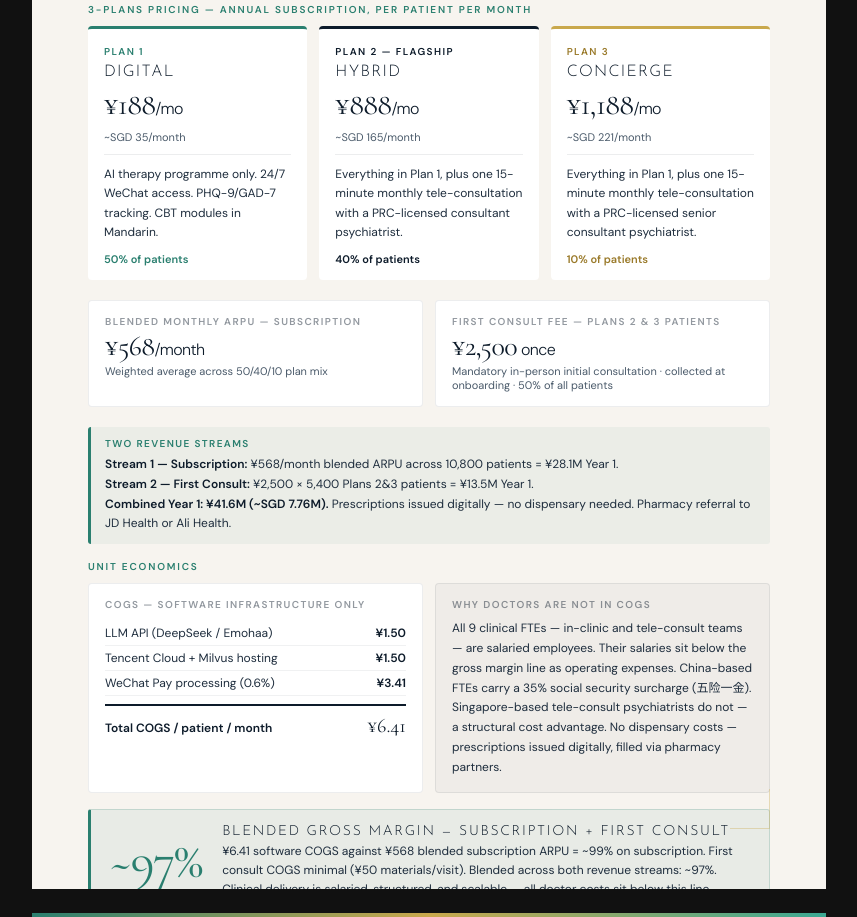
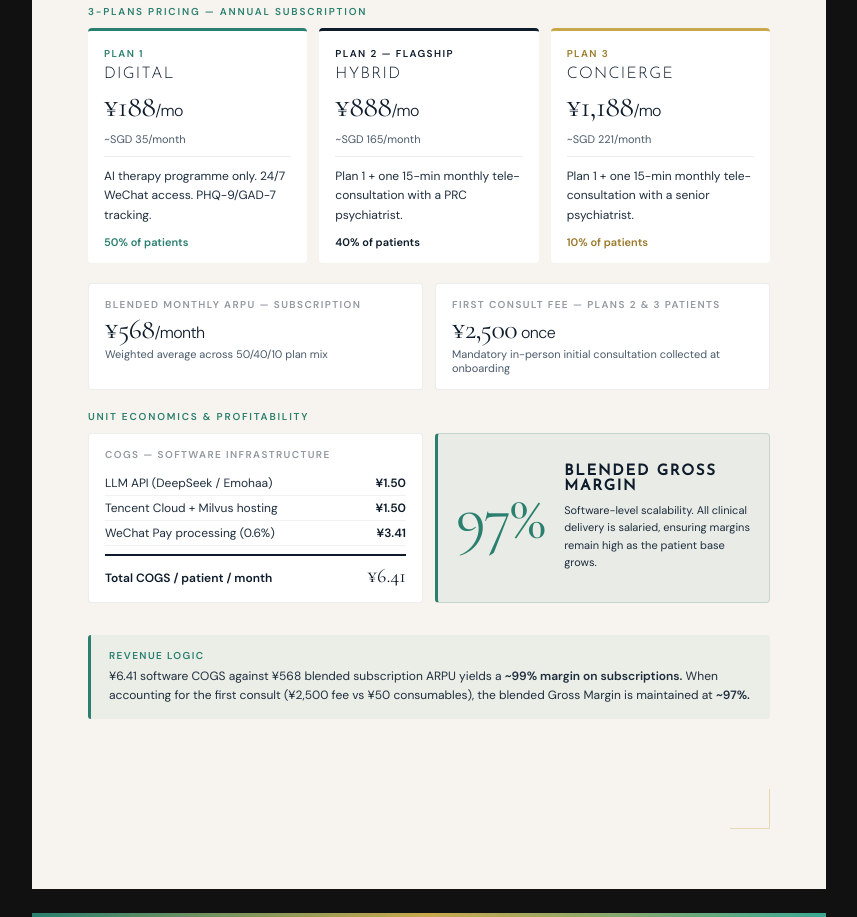
Before and after one commit to promiseshealthcare/promises-ai-pitch-deck, a plain HTML site: page index.html in a window 1280 px wide. Shown: the part 7140-8057 px from the top of the page, without its empty margins (211-1068 px from the left). Drawn offline with nearby package versions, Linux system fonts and the light colour scheme.

Commit message:
Update index.html

```diff
--- a/index.html
+++ b/index.html
@@ -2804,17 +2804,15 @@ html, body {
   <div class="slide-title">Software-Grade Margin<br><span>on a Clinical Service</span></div>
   <div class="slide-divider"></div>
 
-  <!-- 3-Plans Pricing Table -->
-  <div class="bm-section-label">3-Plans Pricing — Annual Subscription, per Patient per Month</div>
+  <div class="bm-section-label">3-Plans Pricing — Annual Subscription</div>
   <div class="bm-plans">
-
     <div class="bm-plan bm-plan-1">
       <div class="bm-plan-tag">Plan 1</div>
       <div class="bm-plan-name">Digital</div>
       <div class="bm-plan-price">¥188<span style="font-size:16px;font-family:var(--sans);font-weight:300;">/mo</span></div>
       <div class="bm-plan-price-sub">~SGD 35/month</div>
       <div class="bm-plan-rule"></div>
-      <div class="bm-plan-includes">AI therapy programme only. 24/7 WeChat access. PHQ-9/GAD-7 tracking. CBT modules in Mandarin.</div>
+      <div class="bm-plan-includes">AI therapy programme only. 24/7 WeChat access. PHQ-9/GAD-7 tracking.</div>
       <div class="bm-plan-mix">50% of patients</div>
     </div>
 
@@ -2824,7 +2822,7 @@ html, body {
       <div class="bm-plan-price">¥888<span style="font-size:16px;font-family:var(--sans);font-weight:300;">/mo</span></div>
       <div class="bm-plan-price-sub">~SGD 165/month</div>
       <div class="bm-plan-rule"></div>
-      <div class="bm-plan-includes">Everything in Plan 1, plus one 15-minute monthly tele-consultation with a PRC-licensed consultant psychiatrist.</div>
+      <div class="bm-plan-includes">Plan 1 + one 15-min monthly tele-consultation with a PRC psychiatrist.</div>
       <div class="bm-plan-mix">40% of patients</div>
     </div>
 
@@ -2834,13 +2832,11 @@ html, body {
       <div class="bm-plan-price">¥1,188<span style="font-size:16px;font-family:var(--sans);font-weight:300;">/mo</span></div>
       <div class="bm-plan-price-sub">~SGD 221/month</div>
       <div class="bm-plan-rule"></div>
-      <div class="bm-plan-includes">Everything in Plan 1, plus one 15-minute monthly tele-consultation with a PRC-licensed senior consultant psychiatrist.</div>
+      <div class="bm-plan-includes">Plan 1 + one 15-min monthly tele-consultation with a senior psychiatrist.</div>
       <div class="bm-plan-mix">10% of patients</div>
     </div>
-
-  </div>
-
-  <!-- ARPU Row -->
+  </div>
+
   <div class="bm-arpu-row">
     <div class="bm-arpu-box">
       <div class="bm-arpu-label">Blended Monthly ARPU — Subscription</div>
@@ -2850,26 +2846,15 @@ html, body {
     <div class="bm-arpu-box">
       <div class="bm-arpu-label">First Consult Fee — Plans 2 &amp; 3 Patients</div>
       <div class="bm-arpu-value">¥2,500<span style="font-size:16px;font-family:var(--sans);font-weight:300;"> once</span></div>
-      <div class="bm-arpu-sub">Mandatory in-person initial consultation · collected at onboarding · 50% of all patients</div>
-    </div>
-  </div>
-
-  <!-- Two revenue streams note -->
-  <div style="background:rgba(42,127,111,0.06);border-left:3px solid var(--teal);border-radius:3px;padding:10px 14px;margin-bottom:16px;">
-    <div style="font-family:var(--sans);font-size:10px;font-weight:700;letter-spacing:0.14em;text-transform:uppercase;color:var(--teal);margin-bottom:5px;">Two Revenue Streams</div>
-    <div style="font-family:var(--sans);font-size:12px;font-weight:400;color:#1E2D3D;line-height:1.65;">
-      <strong style="color:var(--navy);">Stream 1 — Subscription:</strong> ¥568/month blended ARPU across 10,800 patients = ¥28.1M Year 1.<br>
-      <strong style="color:var(--navy);">Stream 2 — First Consult:</strong> ¥2,500 × 5,400 Plans 2&amp;3 patients = ¥13.5M Year 1.<br>
-      <strong style="color:var(--navy);">Combined Year 1: ¥41.6M (~SGD 7.76M).</strong> Prescriptions issued digitally — no dispensary needed. Pharmacy referral to JD Health or Ali Health.
-    </div>
-  </div>
-
-  <!-- Unit Economics + FTE Note -->
-  <div class="bm-section-label">Unit Economics</div>
+      <div class="bm-arpu-sub">Mandatory in-person initial consultation collected at onboarding</div>
+    </div>
+  </div>
+
+  <div class="bm-section-label">Unit Economics & Profitability</div>
   <div class="bm-unit-grid">
 
     <div class="bm-cogs-box">
-      <div class="bm-cogs-title">COGS — Software Infrastructure Only</div>
+      <div class="bm-cogs-title">COGS — Software Infrastructure</div>
       <div class="bm-cogs-item">
         <span class="bm-cogs-name">LLM API (DeepSeek / Emohaa)</span>
         <span class="bm-cogs-val">¥1.50</span>
@@ -2888,19 +2873,22 @@ html, body {
       </div>
     </div>
 
-    <div class="bm-fte-note">
-      <div class="bm-fte-note-title">Why Doctors Are Not in COGS</div>
-      <div class="bm-fte-note-text">All 9 clinical FTEs — in-clinic and tele-consult teams — are salaried employees. Their salaries sit below the gross margin line as operating expenses. China-based FTEs carry a 35% social security surcharge (五险一金). Singapore-based tele-consult psychiatrists do not — a structural cost advantage. No dispensary costs — prescriptions issued digitally, filled via pharmacy partners.</div>
-    </div>
-
-  </div>
-
-  <!-- GM Callout -->
-  <div class="bm-gm-callout">
-    <div class="bm-gm-number">~97%</div>
-    <div class="bm-gm-text">
-      <div class="bm-gm-label">Blended Gross Margin — Subscription + First Consult</div>
-      <div class="bm-gm-sub">¥6.41 software COGS against ¥568 blended subscription ARPU = ~99% on subscription. First consult COGS minimal (¥50 materials/visit). Blended across both revenue streams: ~97%. Clinical delivery is salaried, structured, and scalable — all doctor costs sit below this line.</div>
+    <div class="bm-gm-callout" style="margin: 0; height: 100%; justify-content: center; border-radius: 4px;">
+      <div class="bm-gm-number" style="font-size: 64px !important;">97%</div>
+      <div class="bm-gm-text">
+        <div class="bm-gm-label" style="font-size: 15px; font-weight: 700;">Blended Gross Margin</div>
+        <div class="bm-gm-sub" style="font-size: 11px; margin-top: 5px;">
+          Software-level scalability. All clinical delivery is salaried, ensuring margins remain high as the patient base grows.
+        </div>
+      </div>
+    </div>
+
+  </div>
+
+  <div style="background:rgba(42,127,111,0.06);border-left:3px solid var(--teal);border-radius:3px;padding:14px 18px;margin-top:16px;">
+    <div style="font-family:var(--sans);font-size:10px;font-weight:700;letter-spacing:0.14em;text-transform:uppercase;color:var(--teal);margin-bottom:5px;">Revenue Logic</div>
+    <div style="font-family:var(--sans);font-size:12px;font-weight:400;color:#1E2D3D;line-height:1.6;">
+      ¥6.41 software COGS against ¥568 blended subscription ARPU yields a <strong>~99% margin on subscriptions.</strong> When accounting for the first consult (¥2,500 fee vs ¥50 consumables), the blended Gross Margin is maintained at <strong>~97%.</strong>
     </div>
   </div>
 
```
